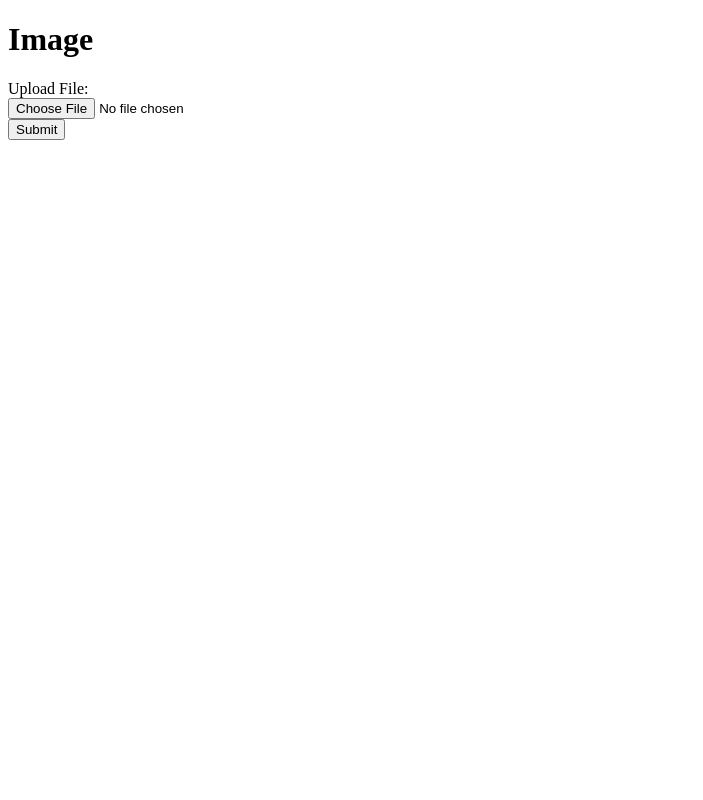
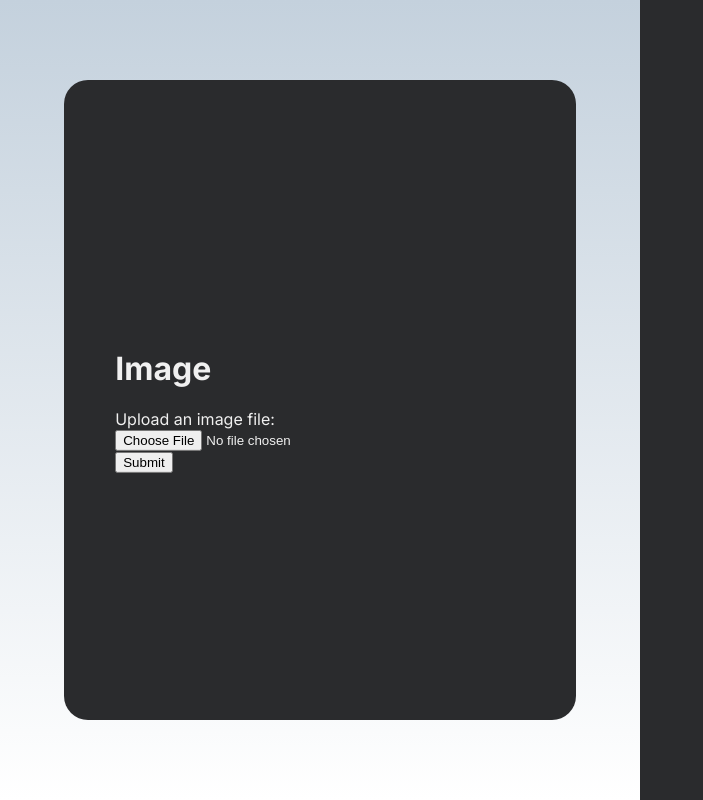
Before and after one commit to anna-zhang/image-text, a Flask app: page / in a window 1280 px wide. Shown: the whole page, without its empty margins (0-703 px from the left). Run offline with Flask 2, Linux system fonts and the light colour scheme; data that the repository does not hold is empty.

Commit message:
format tags page

```diff
--- a/templates/homepage.html
+++ b/templates/homepage.html
@@ -3,31 +3,107 @@
 <head>
   <meta charset="UTF-8">
   <meta name="viewport" content="width=device-width, initial-scale=1.0">
+  <link rel="preconnect" href="https://fonts.gstatic.com">
+  <link href="https://fonts.googleapis.com/css2?family=Inter:wght@400;700&display=swap" rel="stylesheet">
+  <style>
+    body {
+      font-family: 'Inter', sans-serif;
+      margin: 0%;
+    }
+    #image-upload {
+      left: 0;
+      background: #2A2B2D;  /* fallback for old browsers */
+      background: -webkit-linear-gradient(to top, #FFFFFF, #C4D1DD);  /* Chrome 10-25, Safari 5.1-6 */
+      background: linear-gradient(to top, #FFFFFF, #C4D1DD); /* W3C, IE 10+/ Edge, Firefox 16+, Chrome 26+, Opera 12+, Safari 7+ */
+    }
+    #image-tag {
+      right: 0;
+      background-color: #2A2B2D;
+    }
+    #image-upload-card {
+      background: #2A2B2D;
+      height: 80%;
+      width: 80%;
+      margin: auto;
+      position: absolute;
+      top: 50%;
+      transform: translateY(-50%);
+      border-radius: 1.5em;
+      left: 10%;
+    }
+    #inner-image-upload {
+      padding: 10%;
+      position: absolute;
+      top: 50%;
+      transform: translateY(-50%);
+    }
+    .split {
+      height: 100%;
+      width: 50%;
+      position: fixed;
+      z-index: 1;
+      top: 0;
+      overflow-x: hidden;
+    }
+    #image-tag-details {
+      padding-left: 25%;
+      padding-right: 25%;
+      display: block;
+      color: #F0F0F0;
+      margin-top: 10%;
+    }
+    .tags {
+      background-color: #F0F0F0;
+      width: auto;
+      display: inline-block;
+      padding: 0.5em;
+      border-radius: 0.5em;
+      color: #2A2B2D;
+      margin-bottom: 0.5em;
+    }
+  </style>
   <title>Image Text</title>
 </head>
 <body>
-  <h1>Image</h1>
+  <div id="image-upload" class="split">
+    <div id="image-upload-card">
+      <div id="inner-image-upload">
+        <h1 style="color: #F0F0F0;">Image</h1>
         <form action="upload_photo" method="POST" enctype="multipart/form-data">
-    Upload File: <br><input type="file" name="file"><br>
+          <label for="image-file" style="color: #F0F0F0;">Upload an image file: </label><input type="file" name="file" id="image-file" style="color: #F0F0F0;"><br>
           <input type="submit" name="submit" value="Submit">
         </form>
-  {% for photo_document in photo_documents %}
-    <img src="{{photo_document.get('image_public_url')}}" width=200 height=200>
-    <p>Top Label Detected using Vision API: {{photo_document.get('top_label')}}</p>
-  {% endfor %}
-
+      </div>
+    </div>
+  </div>
+  <div id="image-tag" class="split">
+    <div id="image-tag-details">
       {% if image_public_url %}
-    <h2><a href='/'>View All Images</a></h2>
-    <img src="{{image_public_url}}" width=200 height=200>
-    <h2>Label Detection:</h2>
+        <!-- <h2><a href='/'>View All Images</a></h2> -->
+        <img src="{{image_public_url}}" width=100%>
+        <div id="all-labels" style="margin-top: 1.5em;">
+          <!-- <h2>Label Detection:</h2> -->
           {% for label in labels %}
             {% if 4 > loop.index %}
-        <p>{{label.description}}</p>
+              <span class="tags">{{label.description}}</span>
             {% endif %}
           {% endfor %}
           <br>
+        </div>
+
         <!-- <p>LABELS</p>
         <div>{{ labels }}</div> -->
       {% endif %}
+    </div>
+
+  </div>
+
+
+  <!-- {% for photo_document in photo_documents %}
+    <img src="{{photo_document.get('image_public_url')}}" width=200 height=200>
+    <p>Top Label Detected using Vision API: {{photo_document.get('top_label')}}</p>
+  {% endfor %} -->
+
+
 </body>
 </html>
```
Lines whose indentation alone changed are shown as unchanged.
